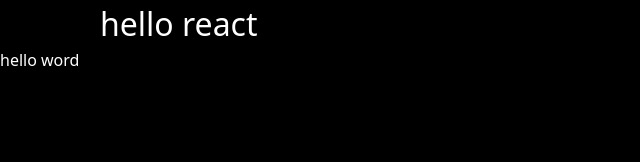
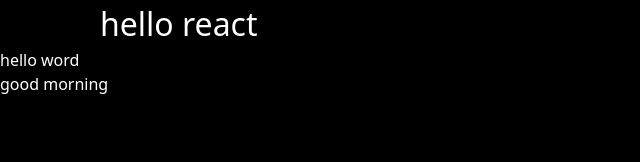
Before and after one commit to YGCodeScape/X.AI, a React (Vite) app: page / in a window 1280 px wide. Shown: the top 162 px of the page, without its empty margins (0-640 px from the left). Built offline with nearby package versions, Linux system fonts and the light colour scheme.

Commit message:
new line

```diff
--- a/src/App.jsx
+++ b/src/App.jsx
@@ -15,6 +15,7 @@ function App() {
     <div className='w-full h-screen bg-black text-white'>
       <h1 ref={textRef} className="text-[2rem]"> hello react</h1>
       <h2> hello word </h2>
+      <h1>good morning</h1>
     </div>
   )
 }
```
